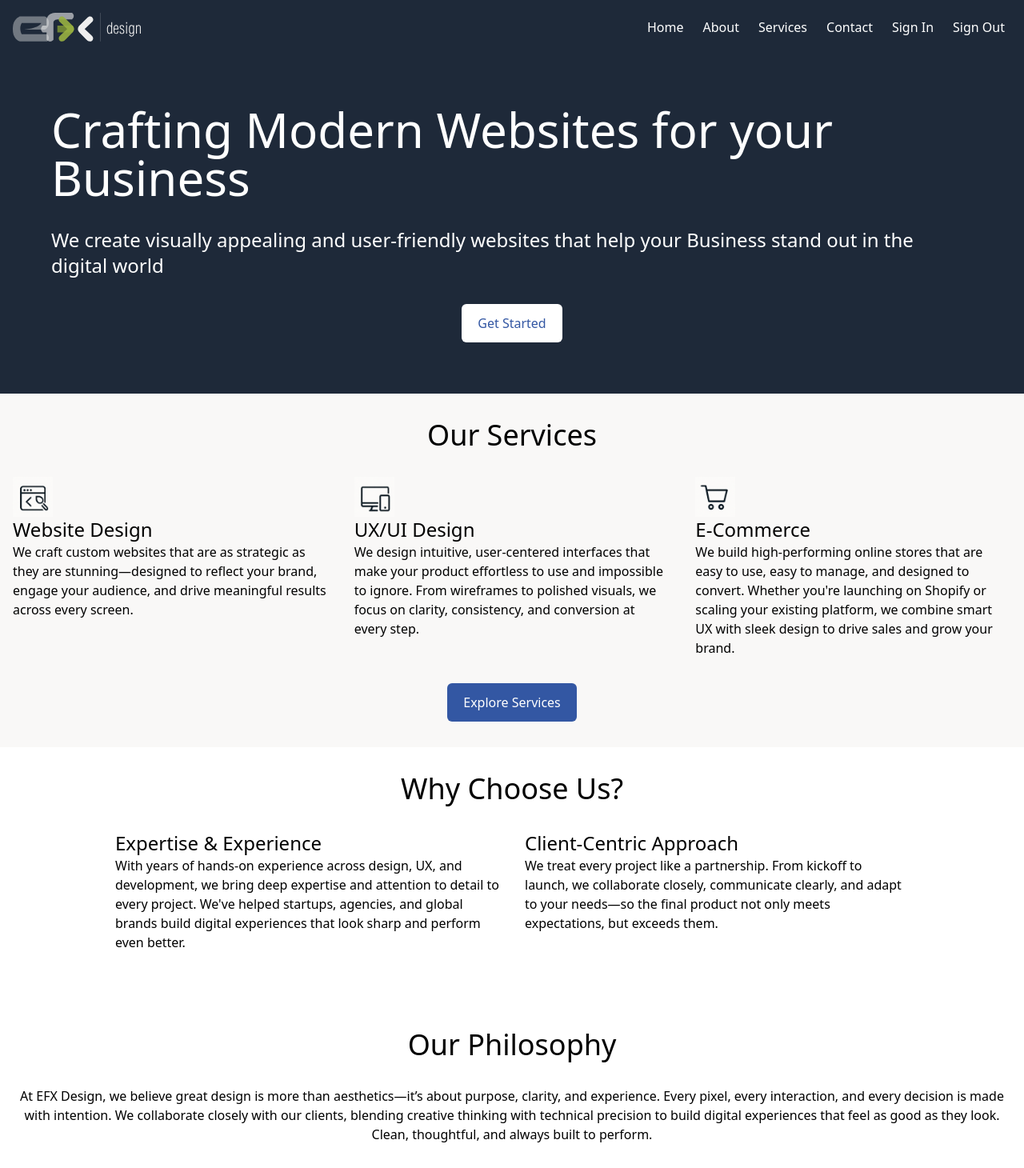
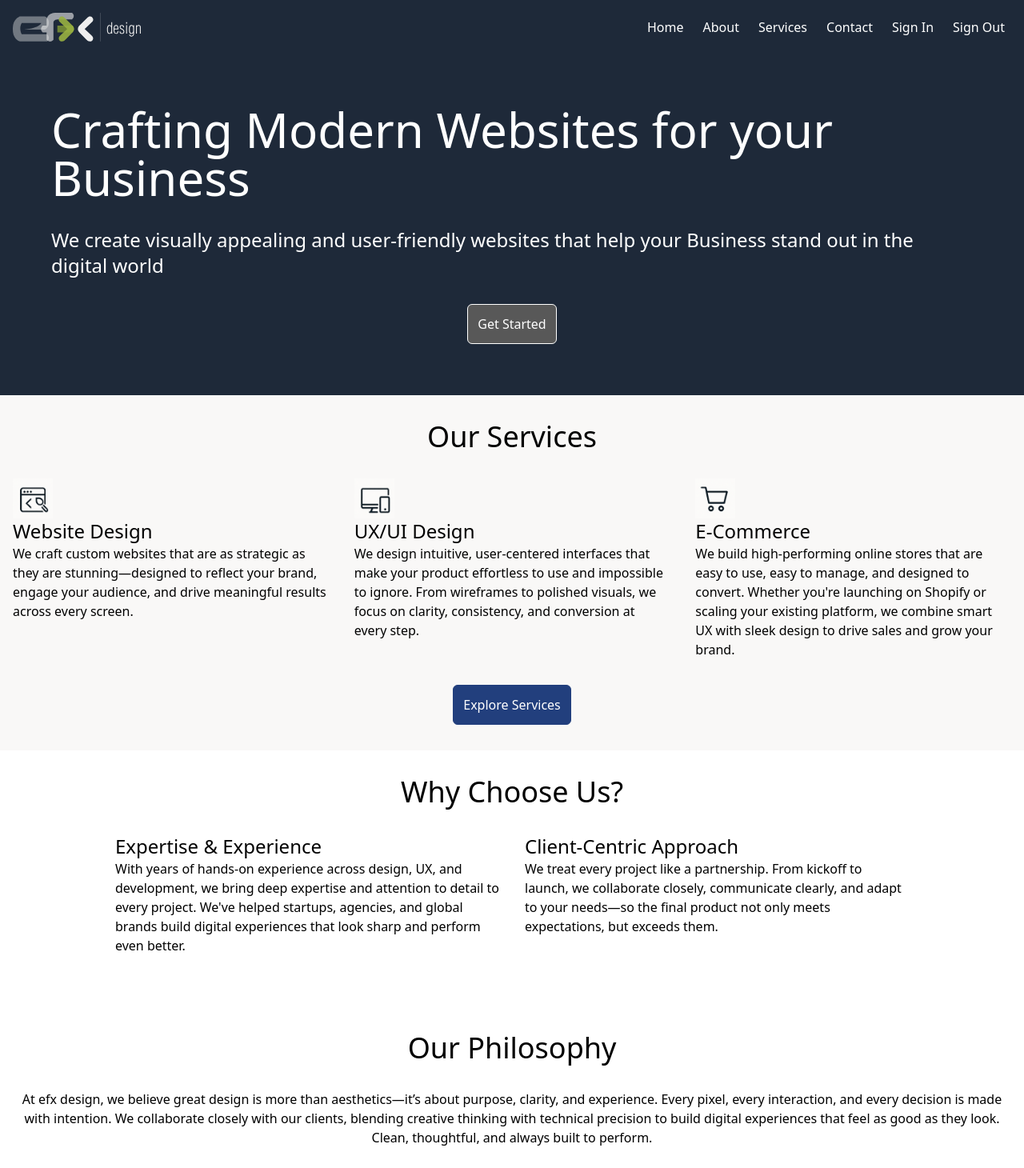
Before and after one commit to eycs0317/efxDesign, a Next.js app: page / in a window 1280 px wide. Shown: the top 1460 px of the page at 80% size. Built offline with nearby package versions, Linux system fonts and the light colour scheme.

Commit message:
Updated button css

```diff
--- a/src/app/globals.css
+++ b/src/app/globals.css
@@ -77,10 +77,19 @@
   --color-link-light-active: var(--color-primary-500);
   --color-link-dark: var(--color-primary-500);
   --color-link-dark-active: var(--color-neutral-000);
-  --color-button-bg-primary: var(--color-primary-800);
-  --color-button-bg-primary-active: var(--color-primary-600);
+
+  --color-button-bg-primary: var(--color-primary-900);
+  --color-button-bg-primary-active: var(--color-primary-800);
   --color-button-text-primary: var(--color-neutral-000);
-  --color-button-text-primary-active: var(--color-neutral-1000);
+  --color-button-text-primary-active: var(--color-neutral-000);
+
+  --color-button-bg: var(--color-neutral-800);
+  --color-button-bg-active: var(--color-neutral-300);
+  --color-button-text: var(--color-neutral-000);
+  --color-button-text-active: var(--color-primary-900);
+  --padding-button-y: calc(var(--spacing) * 3);
+  --padding-button-x: calc(var(--spacing) * 5);
+
   --color-nav: var(--color-neutral-000);
   --color-nav-active: var(--color-primary-500);
 
@@ -91,10 +100,16 @@ a:link { color:var(--color-link-light); text-decoration:none; };
 a:visited { color:var(--color-link-light); text-decoration:none; };
 a:hover { color:var(--color-link-light-active); text-decoration:underline; };
 a:active { color:var(--color-link-light-active); text-decoration:underline; };
-a.button.primary:link { background-color:var(--color-button-bg-primary); color:var(--color-button-text-primary); text-decoration:none; };
-a.button.primary:visited { background-color:var(--color-button-bg-primary); color:var(--color-button-text-primary); text-decoration:none; };
-a.button.primary:hover { background-color:var(--color-button-bg-primary-active); color:var(--color-button-text-primary-active); text-decoration:underline; };
-a.button.primary:active { background-color:var(--color-button-bg-primary-active); color:var(--color-button-text-primary-active); text-decoration:underline; };
+
+a.button:link { background-color:var(--color-button-bg); border:1px solid var(--color-button-text); color:var(--color-button-text); padding:var(--padding-button-y) var(--padding-button-y); border-radius:var(--radius-md); text-decoration:none; }
+a.button:visited { background-color:var(--color-button-bg); border:1px solid var(--color-button-text); color:var(--color-button-text); padding:var(--padding-button-y) var(--padding-button-y); border-radius:var(--radius-md); text-decoration:none; }
+a.button:hover { background-color:var(--color-button-bg-active); border:1px solid var(--color-button-text); color:var(--color-button-text-active); padding:var(--padding-button-y) var(--padding-button-y); border-radius:var(--radius-md); text-decoration:none; }
+a.button:active { background-color:var(--color-button-bg-active); border:1px solid var(--color-button-text); color:var(--color-button-text-active); padding:var(--padding-button-y) var(--padding-button-y); border-radius:var(--radius-md); text-decoration:none; }
+
+a.button.primary:link { background-color:var(--color-button-bg-primary); color:var(--color-button-text-primary); border-color:var(--color-button-bg-primary); };
+a.button.primary:visited { background-color:var(--color-button-bg-primary); color:var(--color-button-text-primary); border-color:var(--color-button-bg-primary); };
+a.button.primary:hover { background-color:var(--color-button-bg-primary-active); color:var(--color-button-text-primary-active); border-color:var(--color-button-bg-primary); };
+a.button.primary:active { background-color:var(--color-button-bg-primary-active); color:var(--color-button-text-primary-active); border-color:var(--color-button-bg-primary); };
 
 header a:link { color:var(--color-nav); };
 header a:visited { color:var(--color-nav); };
--- a/src/app/page.tsx
+++ b/src/app/page.tsx
@@ -9,7 +9,7 @@ import ContainerGroup from '../ui/patterns/containerGroup';
 import Hero from '../ui/layout/hero';
 
 // data
-import {getServicesData, getPitchData, getPhilosophy} from '../data/static/container';
+import {getServicesData, getPitchData, getPhilosophy} from '../data/static/home';
 
 export default function MainPage() {
   const servicesData = getServicesData();
--- a/src/data/static/container.ts
+++ b/src/data/static/home.ts
@@ -125,7 +125,7 @@ export function getServicesData() {
       data: {
         href: '/services',
         content: 'Explore Services',
-        className: 'button primary py-3 px-5 rounded-md hover:bg-primary-500 inline-block',
+        className: 'button primary inline-block',
       },
     },
   };
@@ -224,7 +224,7 @@ export function getPhilosophy() {
               uid: 'philosophy0a',
               component: 'paragraph',
               data: {
-                content: 'At EFX Design, we believe great design is more than aesthetics—it’s about purpose, clarity, and experience. Every pixel, every interaction, and every decision is made with intention. We collaborate closely with our clients, blending creative thinking with technical precision to build digital experiences that feel as good as they look. Clean, thoughtful, and always built to perform.',
+                content: 'At efx design, we believe great design is more than aesthetics—it’s about purpose, clarity, and experience. Every pixel, every interaction, and every decision is made with intention. We collaborate closely with our clients, blending creative thinking with technical precision to build digital experiences that feel as good as they look. Clean, thoughtful, and always built to perform.',
               },
             }, {
               uid: 'philosophy1a',
@@ -232,7 +232,7 @@ export function getPhilosophy() {
               data: {
                 href: '/about',
                 content: 'Learn more about efx design',
-                className: 'button primary py-3 px-5 rounded-md hover:bg-primary-500 inline-block mt-8',
+                className: 'button primary inline-block mt-8',
               },
             },
           ],
--- a/src/ui/layout/hero.tsx
+++ b/src/ui/layout/hero.tsx
@@ -15,7 +15,7 @@ export default function Header() {
       <div className="max-w-7xl flex flex-col items-center gap-8">
         <Heading level={1} content={hero.heading} />
         <p className="text-2xl">{hero.subheading}</p>
-        <Link href='/signIn' className="bg-white text-black py-3 px-5 rounded-md hover:bg-gray-200">{hero.cta}</Link>
+        <Link href='/signIn' className="button">{hero.cta}</Link>
       </div>
     </div>
   );
```
